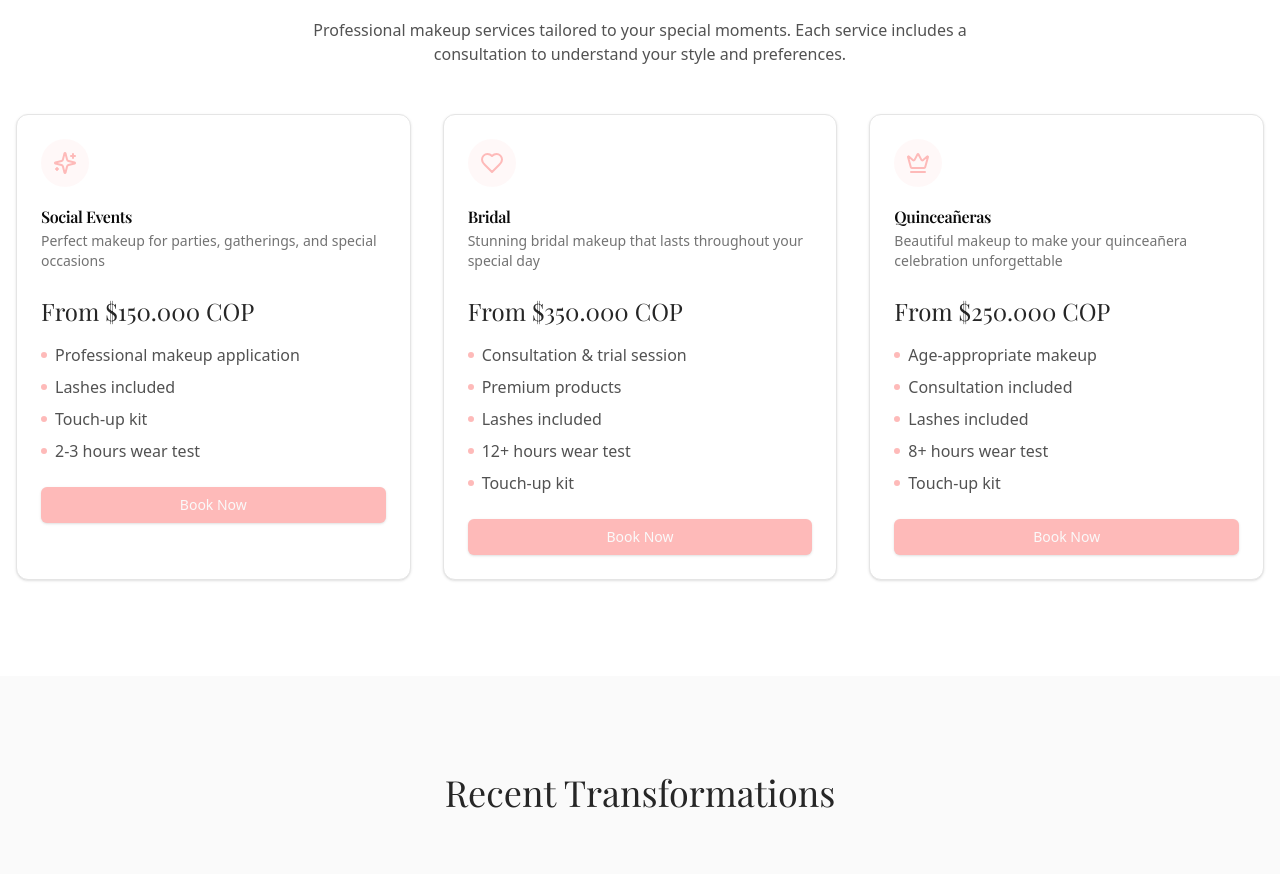
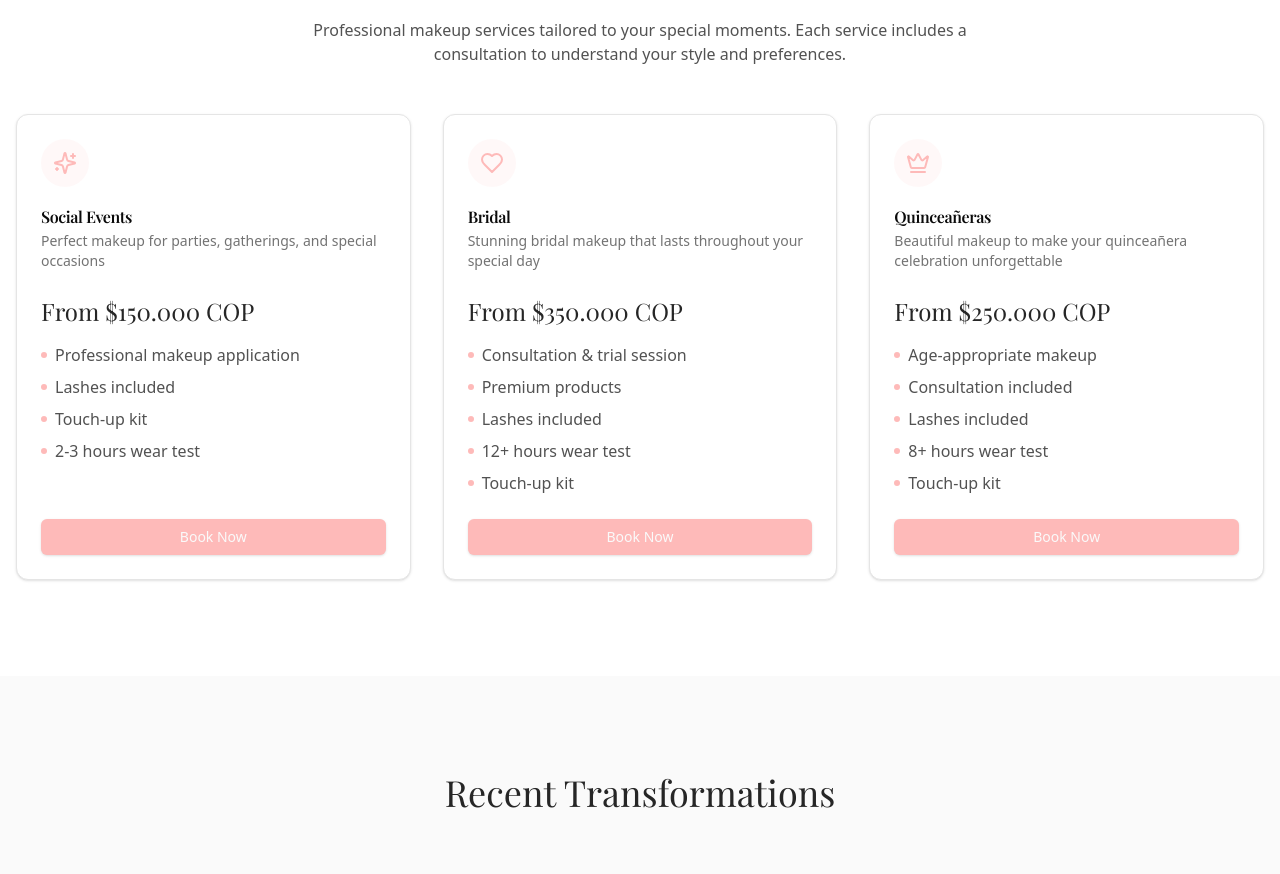
Before and after one commit to SergioKingOne/lormy, a Next.js app: page / in a window 1280 px wide. Shown: the part 854-1728 px from the top of the page. Built offline with nearby package versions, Linux system fonts and the light colour scheme; grey boxes are pictures that could not be loaded; a web font is replaced by a local one.

Commit message:
consistent btn height cards

```diff
--- a/src/components/services.tsx
+++ b/src/components/services.tsx
@@ -70,7 +70,7 @@ export function Services() {
           {services.map((service) => (
             <Card
               key={service.title}
-              className="relative group overflow-hidden"
+              className="relative group overflow-hidden flex flex-col"
             >
               <CardHeader>
                 <div className="w-12 h-12 rounded-full bg-[#FEBAB9]/10 flex items-center justify-center mb-4">
@@ -79,7 +79,7 @@ export function Services() {
                 <CardTitle className="font-serif">{service.title}</CardTitle>
                 <CardDescription>{service.description}</CardDescription>
               </CardHeader>
-              <CardContent>
+              <CardContent className="flex-grow">
                 <p className="text-2xl font-serif text-neutral-800 mb-4">
                   {service.price}
                 </p>
@@ -95,7 +95,7 @@ export function Services() {
                   ))}
                 </ul>
               </CardContent>
-              <CardFooter>
+              <CardFooter className="mt-auto">
                 <Button
                   asChild
                   className="w-full bg-[#FEBAB9] hover:bg-[#FEBAB9]/90"
```
